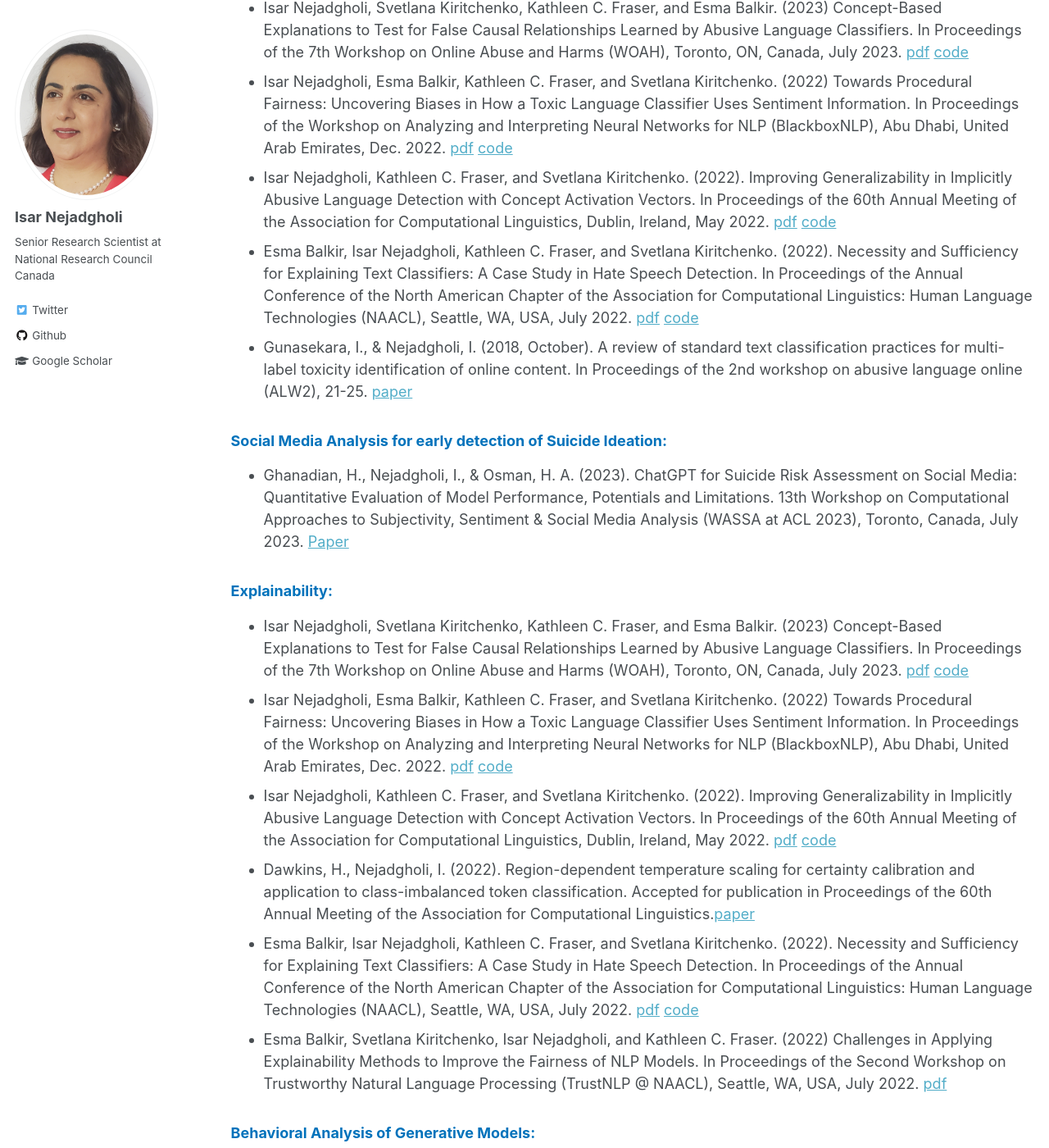
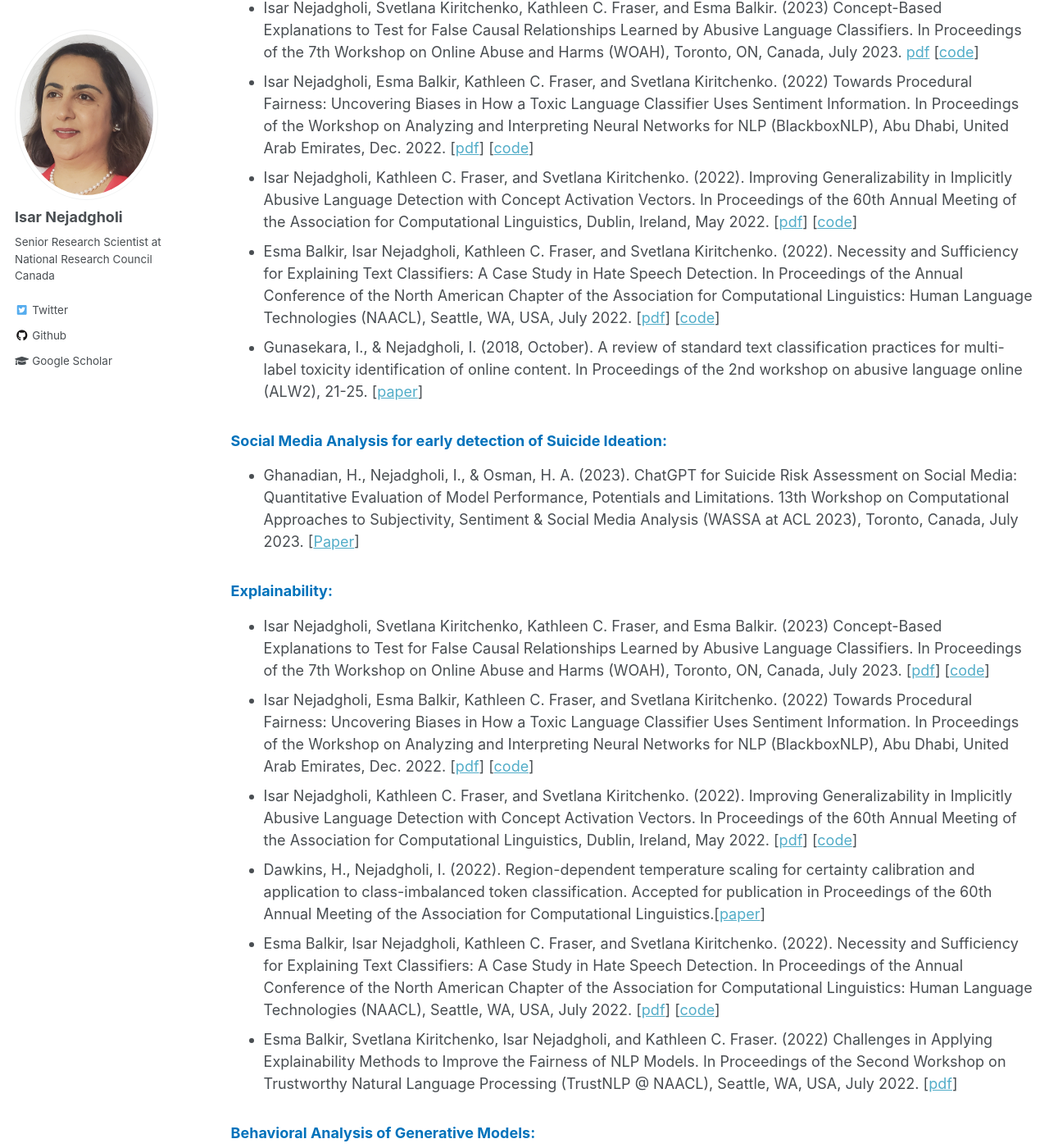
Before and after one commit to IsarNejad/IsarNejad.github.io, a Jekyll site: the page built from _pages/research.md, in a window 1280 px wide and 1400 px high, scrolled down 1590 px. Shown: the whole window at 82% size. Built offline with Jekyll 4.4.1, drawn with Linux system fonts in a browser that asks for light colours; some of the changed text lies outside the part shown.

```diff
--- a/_pages/research.md
+++ b/_pages/research.md
@@ -45,19 +45,19 @@ author_profile: true
 {: .gray}
 ### Detecting and Countering Abusive Language on Social Media:
 
-- Svetlana Kiritchenko, Georgina Curto, Isar Nejadgholi, and Kathleen C. Fraser. (2023) Aporophobia: An Overlooked Type of Toxic Language Targeting the Poor. In Proceedings of the 7th Workshop on Online Abuse and Harms (WOAH), Toronto, ON, Canada, July 2023. [pdf](https://www.svkir.com/papers/Kiritchenko-et-al-aporophobia-WOAH-2023.pdf)
-- Isar Nejadgholi, Svetlana Kiritchenko, Kathleen C. Fraser, and Esma Balkir. (2023) Concept-Based Explanations to Test for False Causal Relationships Learned by Abusive Language Classifiers. In Proceedings of the 7th Workshop on Online Abuse and Harms (WOAH), Toronto, ON, Canada, July 2023. [pdf](https://arxiv.org/pdf/2307.01900.pdf) [code](https://github.com/IsarNejad/Global-Sufficiency)
-- Isar Nejadgholi, Esma Balkir, Kathleen C. Fraser, and Svetlana Kiritchenko. (2022) Towards Procedural Fairness: Uncovering Biases in How a Toxic Language Classifier Uses Sentiment Information. In Proceedings of the Workshop on Analyzing and Interpreting Neural Networks for NLP (BlackboxNLP), Abu Dhabi, United Arab Emirates, Dec. 2022. [pdf](https://arxiv.org/pdf/2210.10689.pdf) [code](https://github.com/IsarNejad/Procedural-Fairness-Sentiment)
-- Isar Nejadgholi, Kathleen C. Fraser, and Svetlana Kiritchenko. (2022). Improving Generalizability in Implicitly Abusive Language Detection with Concept Activation Vectors. In Proceedings of the 60th Annual Meeting of the Association for Computational Linguistics, Dublin, Ireland, May 2022. [pdf](https://arxiv.org/pdf/2204.02261.pdf) [code](https://github.com/IsarNejad/TCAV-for-Text-Classifiers)
-- Esma Balkir, Isar Nejadgholi, Kathleen C. Fraser, and Svetlana Kiritchenko. (2022). Necessity and Sufficiency for Explaining Text Classifiers: A Case Study in Hate Speech Detection. In Proceedings of the Annual Conference of the North American Chapter of the Association for Computational Linguistics: Human Language Technologies (NAACL), Seattle, WA, USA, July 2022. [pdf](https://arxiv.org/pdf/2205.03302.pdf) [code](https://github.com/esmab/necessity-sufficiency)
-- Gunasekara, I., & Nejadgholi, I. (2018, October). A review of standard text classification practices for multi-label toxicity identification of online content. In Proceedings of the 2nd workshop on abusive language online (ALW2), 21-25. [paper](https://aclanthology.org/W18-5103/)
+- Svetlana Kiritchenko, Georgina Curto, Isar Nejadgholi, and Kathleen C. Fraser. (2023) Aporophobia: An Overlooked Type of Toxic Language Targeting the Poor. In Proceedings of the 7th Workshop on Online Abuse and Harms (WOAH), Toronto, ON, Canada, July 2023. [[pdf](https://www.svkir.com/papers/Kiritchenko-et-al-aporophobia-WOAH-2023.pdf)]
+- Isar Nejadgholi, Svetlana Kiritchenko, Kathleen C. Fraser, and Esma Balkir. (2023) Concept-Based Explanations to Test for False Causal Relationships Learned by Abusive Language Classifiers. In Proceedings of the 7th Workshop on Online Abuse and Harms (WOAH), Toronto, ON, Canada, July 2023. [pdf](https://arxiv.org/pdf/2307.01900.pdf) [[code](https://github.com/IsarNejad/Global-Sufficiency)]
+- Isar Nejadgholi, Esma Balkir, Kathleen C. Fraser, and Svetlana Kiritchenko. (2022) Towards Procedural Fairness: Uncovering Biases in How a Toxic Language Classifier Uses Sentiment Information. In Proceedings of the Workshop on Analyzing and Interpreting Neural Networks for NLP (BlackboxNLP), Abu Dhabi, United Arab Emirates, Dec. 2022. [[pdf](https://arxiv.org/pdf/2210.10689.pdf)] [[code](https://github.com/IsarNejad/Procedural-Fairness-Sentiment)]
+- Isar Nejadgholi, Kathleen C. Fraser, and Svetlana Kiritchenko. (2022). Improving Generalizability in Implicitly Abusive Language Detection with Concept Activation Vectors. In Proceedings of the 60th Annual Meeting of the Association for Computational Linguistics, Dublin, Ireland, May 2022. [[pdf](https://arxiv.org/pdf/2204.02261.pdf)] [[code](https://github.com/IsarNejad/TCAV-for-Text-Classifiers)]
+- Esma Balkir, Isar Nejadgholi, Kathleen C. Fraser, and Svetlana Kiritchenko. (2022). Necessity and Sufficiency for Explaining Text Classifiers: A Case Study in Hate Speech Detection. In Proceedings of the Annual Conference of the North American Chapter of the Association for Computational Linguistics: Human Language Technologies (NAACL), Seattle, WA, USA, July 2022. [[pdf](https://arxiv.org/pdf/2205.03302.pdf)] [[code](https://github.com/esmab/necessity-sufficiency)]
+- Gunasekara, I., & Nejadgholi, I. (2018, October). A review of standard text classification practices for multi-label toxicity identification of online content. In Proceedings of the 2nd workshop on abusive language online (ALW2), 21-25. [[paper](https://aclanthology.org/W18-5103/)]
 
 <a id="suicide"></a>
 
 {: .gray}
 ### Social Media Analysis for early detection of Suicide Ideation:
 
-- Ghanadian, H., Nejadgholi, I., & Osman, H. A. (2023). ChatGPT for Suicide Risk Assessment on Social Media: Quantitative Evaluation of Model Performance, Potentials and Limitations. 13th Workshop on Computational Approaches to Subjectivity, Sentiment & Social Media Analysis (WASSA at ACL 2023), Toronto, Canada, July 2023. [Paper](https://arxiv.org/abs/2306.09390)
+- Ghanadian, H., Nejadgholi, I., & Osman, H. A. (2023). ChatGPT for Suicide Risk Assessment on Social Media: Quantitative Evaluation of Model Performance, Potentials and Limitations. 13th Workshop on Computational Approaches to Subjectivity, Sentiment & Social Media Analysis (WASSA at ACL 2023), Toronto, Canada, July 2023. [[Paper](https://arxiv.org/abs/2306.09390)]
 
 
 <a id="explain"></a>
@@ -65,29 +65,29 @@ author_profile: true
 {: .gray}
 ### Explainability:
 
-- Isar Nejadgholi, Svetlana Kiritchenko, Kathleen C. Fraser, and Esma Balkir. (2023) Concept-Based Explanations to Test for False Causal Relationships Learned by Abusive Language Classifiers. In Proceedings of the 7th Workshop on Online Abuse and Harms (WOAH), Toronto, ON, Canada, July 2023. [pdf](https://arxiv.org/pdf/2307.01900.pdf) [code](https://github.com/IsarNejad/Global-Sufficiency)
-- Isar Nejadgholi, Esma Balkir, Kathleen C. Fraser, and Svetlana Kiritchenko. (2022) Towards Procedural Fairness: Uncovering Biases in How a Toxic Language Classifier Uses Sentiment Information. In Proceedings of the Workshop on Analyzing and Interpreting Neural Networks for NLP (BlackboxNLP), Abu Dhabi, United Arab Emirates, Dec. 2022. [pdf](https://arxiv.org/pdf/2210.10689.pdf) [code](https://github.com/IsarNejad/Procedural-Fairness-Sentiment)
-- Isar Nejadgholi, Kathleen C. Fraser, and Svetlana Kiritchenko. (2022). Improving Generalizability in Implicitly Abusive Language Detection with Concept Activation Vectors. In Proceedings of the 60th Annual Meeting of the Association for Computational Linguistics, Dublin, Ireland, May 2022. [pdf](https://arxiv.org/pdf/2204.02261.pdf) [code](https://github.com/IsarNejad/TCAV-for-Text-Classifiers)
-- Dawkins, H., Nejadgholi, I. (2022). Region-dependent temperature scaling for certainty calibration and application to class-imbalanced token classification. Accepted for publication in Proceedings of the 60th Annual Meeting of the Association for Computational Linguistics.[paper](https://aclanthology.org/2022.acl-short.59/)
-- Esma Balkir, Isar Nejadgholi, Kathleen C. Fraser, and Svetlana Kiritchenko. (2022). Necessity and Sufficiency for Explaining Text Classifiers: A Case Study in Hate Speech Detection. In Proceedings of the Annual Conference of the North American Chapter of the Association for Computational Linguistics: Human Language Technologies (NAACL), Seattle, WA, USA, July 2022. [pdf](https://arxiv.org/pdf/2205.03302.pdf) [code](https://github.com/esmab/necessity-sufficiency)
-- Esma Balkir, Svetlana Kiritchenko, Isar Nejadgholi, and Kathleen C. Fraser. (2022) Challenges in Applying Explainability Methods to Improve the Fairness of NLP Models. In Proceedings of the Second Workshop on Trustworthy Natural Language Processing (TrustNLP @ NAACL), Seattle, WA, USA, July 2022. [pdf](https://aclanthology.org/2022.trustnlp-1.8/)
+- Isar Nejadgholi, Svetlana Kiritchenko, Kathleen C. Fraser, and Esma Balkir. (2023) Concept-Based Explanations to Test for False Causal Relationships Learned by Abusive Language Classifiers. In Proceedings of the 7th Workshop on Online Abuse and Harms (WOAH), Toronto, ON, Canada, July 2023. [[pdf](https://arxiv.org/pdf/2307.01900.pdf)] [[code](https://github.com/IsarNejad/Global-Sufficiency)]
+- Isar Nejadgholi, Esma Balkir, Kathleen C. Fraser, and Svetlana Kiritchenko. (2022) Towards Procedural Fairness: Uncovering Biases in How a Toxic Language Classifier Uses Sentiment Information. In Proceedings of the Workshop on Analyzing and Interpreting Neural Networks for NLP (BlackboxNLP), Abu Dhabi, United Arab Emirates, Dec. 2022. [[pdf](https://arxiv.org/pdf/2210.10689.pdf)] [[code](https://github.com/IsarNejad/Procedural-Fairness-Sentiment)]
+- Isar Nejadgholi, Kathleen C. Fraser, and Svetlana Kiritchenko. (2022). Improving Generalizability in Implicitly Abusive Language Detection with Concept Activation Vectors. In Proceedings of the 60th Annual Meeting of the Association for Computational Linguistics, Dublin, Ireland, May 2022. [[pdf](https://arxiv.org/pdf/2204.02261.pdf)] [[code](https://github.com/IsarNejad/TCAV-for-Text-Classifiers)]
+- Dawkins, H., Nejadgholi, I. (2022). Region-dependent temperature scaling for certainty calibration and application to class-imbalanced token classification. Accepted for publication in Proceedings of the 60th Annual Meeting of the Association for Computational Linguistics.[[paper](https://aclanthology.org/2022.acl-short.59/)]
+- Esma Balkir, Isar Nejadgholi, Kathleen C. Fraser, and Svetlana Kiritchenko. (2022). Necessity and Sufficiency for Explaining Text Classifiers: A Case Study in Hate Speech Detection. In Proceedings of the Annual Conference of the North American Chapter of the Association for Computational Linguistics: Human Language Technologies (NAACL), Seattle, WA, USA, July 2022. [[pdf](https://arxiv.org/pdf/2205.03302.pdf)] [[code](https://github.com/esmab/necessity-sufficiency)]
+- Esma Balkir, Svetlana Kiritchenko, Isar Nejadgholi, and Kathleen C. Fraser. (2022) Challenges in Applying Explainability Methods to Improve the Fairness of NLP Models. In Proceedings of the Second Workshop on Trustworthy Natural Language Processing (TrustNLP @ NAACL), Seattle, WA, USA, July 2022. [[pdf](https://aclanthology.org/2022.trustnlp-1.8/)]
 
 <a id="Bias"></a>
 
 {: .gray}
 ### Behavioral Analysis of Generative Models:
 
-- Fraser, K.C., Kiritchenko, S., Nejadgholi, I. (2023) Diversity is Not a One-Way Street: Pilot Study on Ethical Interventions for Racial Bias in Text-to-Image Systems. In Proceedings of the 14th International Conference on Computational Creativity (ICCC), Waterloo, ON, Canada, June 2023. [pdf](https://www.svkir.com/papers/Fraser-et-al-TextImageBias-ICCC-2023.pdf)
-- Fraser, K.C., Nejadgholi, I., Kiritchenko, S. (2023) A Friendly Face: Do Text-to-Image Systems Rely on Stereotypes when the Input is Under-Specified? In Proceedings of the Creative AI Across Modalities Workshop (CreativeAI @ AAAI), Washington, DC, USA, Feb. 2023. [pdf](https://www.svkir.com/papers/Fraser-et-al-CreativeAI-2023.pdf)
+- Fraser, K.C., Kiritchenko, S., Nejadgholi, I. (2023) Diversity is Not a One-Way Street: Pilot Study on Ethical Interventions for Racial Bias in Text-to-Image Systems. In Proceedings of the 14th International Conference on Computational Creativity (ICCC), Waterloo, ON, Canada, June 2023. [[pdf](https://www.svkir.com/papers/Fraser-et-al-TextImageBias-ICCC-2023.pdf)]
+- Fraser, K.C., Nejadgholi, I., Kiritchenko, S. (2023) A Friendly Face: Do Text-to-Image Systems Rely on Stereotypes when the Input is Under-Specified? In Proceedings of the Creative AI Across Modalities Workshop (CreativeAI @ AAAI), Washington, DC, USA, Feb. 2023. [[pdf](https://www.svkir.com/papers/Fraser-et-al-CreativeAI-2023.pdf)]
 
 <a id="JAIR"></a>
 
 {: .gray}
 ### Ethical Challenges in Abuisve Language Detection:
 
-- Svetlana Kiritchenko and Isar Nejadgholi. Towards Ethics by Design in Online Abusive Content Detection. NRC Technical Report, October 2020. [pdf](https://www.svkir.com/papers/Kiritchenko-Nejadgholi-online-abuse-ArXiv-2020.pdf)
-- Svetlana Kiritchenko, Isar Nejadgholi, and Kathleen C. Fraser. Confronting Abusive Language Online: A Survey from the Ethical and Human Rights Perspective. Journal of Artificial Intelligence Research, 71: 431-478, July 2021. [pdf](https://jair.org/index.php/jair/article/view/12590/26695)[Extended Abstract](https://www.svkir.com/papers/Kiritchenko-et-al-ExtendedAbstract-IJCAI-2022.pdf)
-- Isar Nejadgholi and Svetlana Kiritchenko. On Cross-Dataset Generalization in Automatic Detection of Online Abuse. In Proceedings of the 4th Workshop on Online Abuse and Harms at EMNLP-2020, November 2020. [pdf](https://aclanthology.org/2020.alw-1.20/)
+- Svetlana Kiritchenko and Isar Nejadgholi. Towards Ethics by Design in Online Abusive Content Detection. NRC Technical Report, October 2020. [[pdf](https://www.svkir.com/papers/Kiritchenko-Nejadgholi-online-abuse-ArXiv-2020.pdf)]
+- Svetlana Kiritchenko, Isar Nejadgholi, and Kathleen C. Fraser. Confronting Abusive Language Online: A Survey from the Ethical and Human Rights Perspective. Journal of Artificial Intelligence Research, 71: 431-478, July 2021. [[pdf](https://jair.org/index.php/jair/article/view/12590/26695)] [[Extended Abstract](https://www.svkir.com/papers/Kiritchenko-et-al-ExtendedAbstract-IJCAI-2022.pdf)]
+- Isar Nejadgholi and Svetlana Kiritchenko. On Cross-Dataset Generalization in Automatic Detection of Online Abuse. In Proceedings of the 4th Workshop on Online Abuse and Harms at EMNLP-2020, November 2020. [[pdf](https://aclanthology.org/2020.alw-1.20/)]
 
 <a id="Stereo-NL"></a>
 
```
